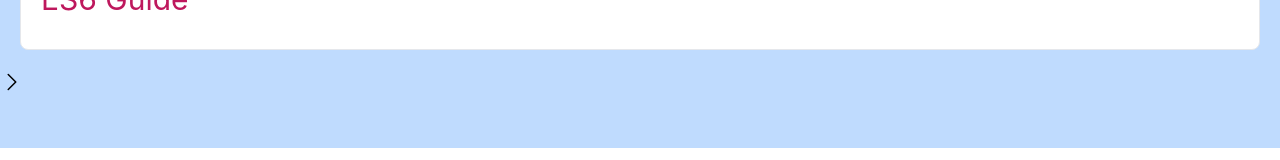
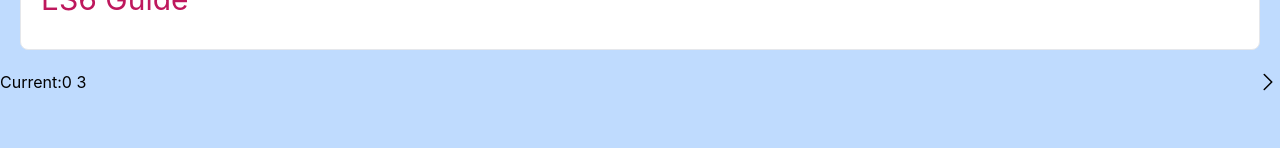
Before and after one commit to kalburgimanjunath/tutorial-slide-template, a Next.js app: page / in a window 1280 px wide. Shown: the part 172-332 px from the top of the page. Built offline with nearby package versions, Linux system fonts and the light colour scheme.

Commit message:
2 files modified, 1 added

```diff
--- a/components/content.js
+++ b/components/content.js
@@ -19,6 +19,9 @@ export default function Content({ content }) {
         <div className="font-normal text-pink-700 text-3xl  mt-3 mb-3">
           {item.subtitle ? item.subtitle : ''}
         </div>
+        <div className="font-normal text-black-700 text-1/2xl  mt-3 mb-3">
+          {item.content ? item.content : ''}
+        </div>
       </div>
     );
   };
@@ -36,7 +39,7 @@ export default function Content({ content }) {
       <PresentContent item={content[currentPage]} />
       <div className="flex bottom-10 justify-between">
         <>
-          {currentPage > content.length ? (
+          {currentPage && currentPage > 0 ? (
             <button className="" onClick={() => decrementPage()}>
               <svg
                 xmlns="http://www.w3.org/2000/svg"
@@ -58,8 +61,10 @@ export default function Content({ content }) {
           )}
         </>
 
-        {/* <button className="">Current:{currentPage}</button> */}
-        {currentPage < content.length ? (
+        <button className="">
+          Current:{currentPage} {content.length}
+        </button>
+        {currentPage < content.length - 1 ? (
           <button className="" onClick={() => incrementPage()}>
             <svg
               xmlns="http://www.w3.org/2000/svg"
--- /dev/null
+++ b/data/lesson1.js
@@ -0,0 +1,18 @@
+export const lesson1 = [
+  {
+    id: 1,
+    title: 'Js Quick Guide',
+    subtitle: 'ES6 Guide',
+    content: '',
+  },
+  {
+    id: 2,
+    title: 'Js Quick Guide',
+    subtitle: 'ES7 Guide',
+  },
+  {
+    id: 3,
+    title: 'Js Quick Guide',
+    subtitle: 'ES8 Guide',
+  },
+];
--- a/pages/index.js
+++ b/pages/index.js
@@ -1,17 +1,20 @@
 import { Header, Content } from '../components/';
+import { lesson1 as content } from '../data/lesson1';
 export default function Home() {
-  const content = [
-    {
-      id: 1,
-      title: 'Js Quick Guide',
-      subtitle: 'ES6 Guide',
-    },
-    {
-      id: 2,
-      title: 'Js Quick Guide',
-      subtitle: 'ES7 Guide',
-    },
-  ];
+  // const content = [
+  //   {
+  //     id: 1,
+  //     title: 'Js Quick Guide',
+  //     subtitle: 'ES6 Guide',
+  //     content:''
+  //   },
+  //   {
+  //     id: 2,
+  //     title: 'Js Quick Guide',
+  //     subtitle: 'ES7 Guide',
+  //   },
+
+  // ];
   return (
     <div className="bg-blue-200 h-80 justify-center">
       <div>
```
